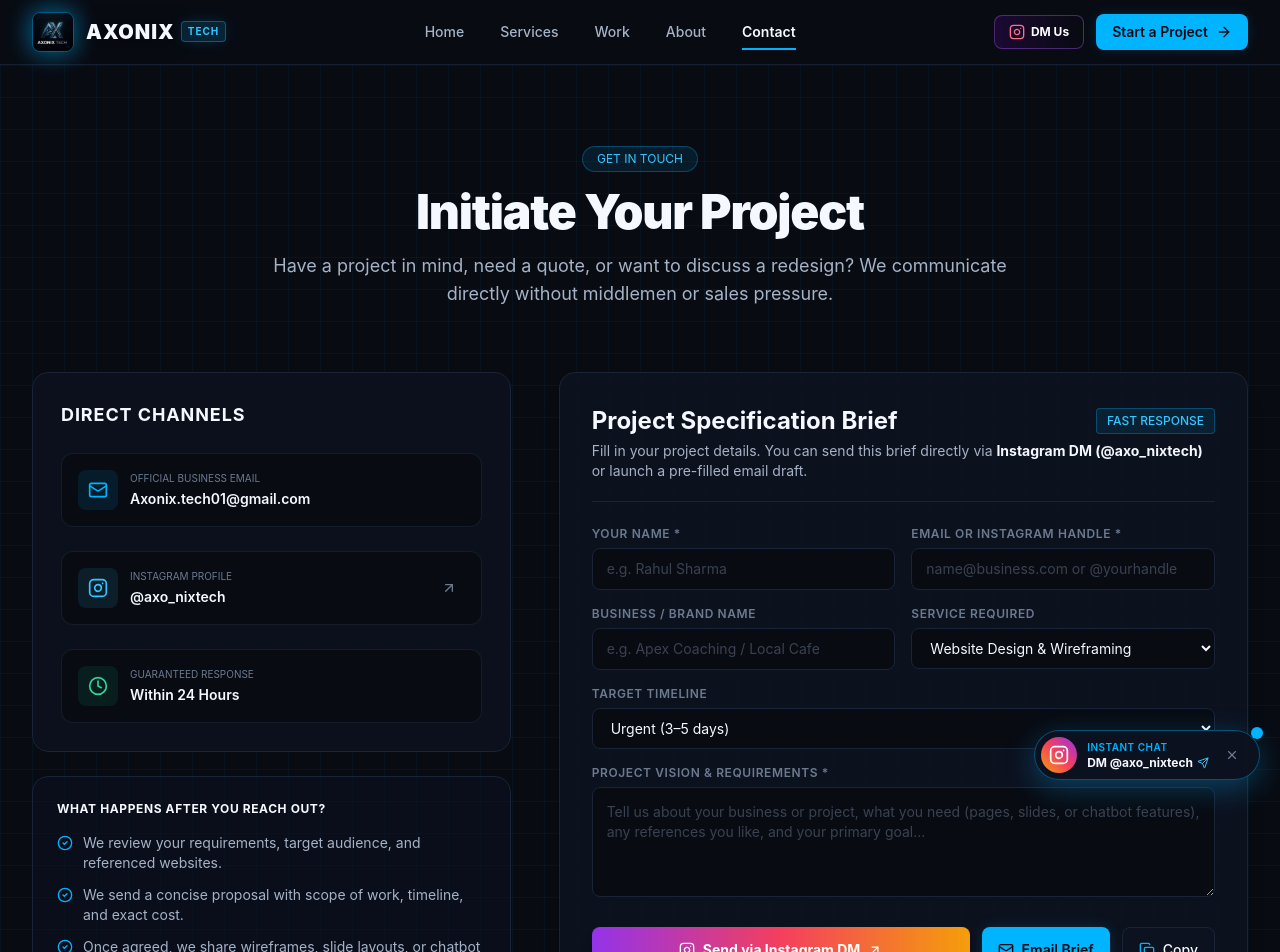
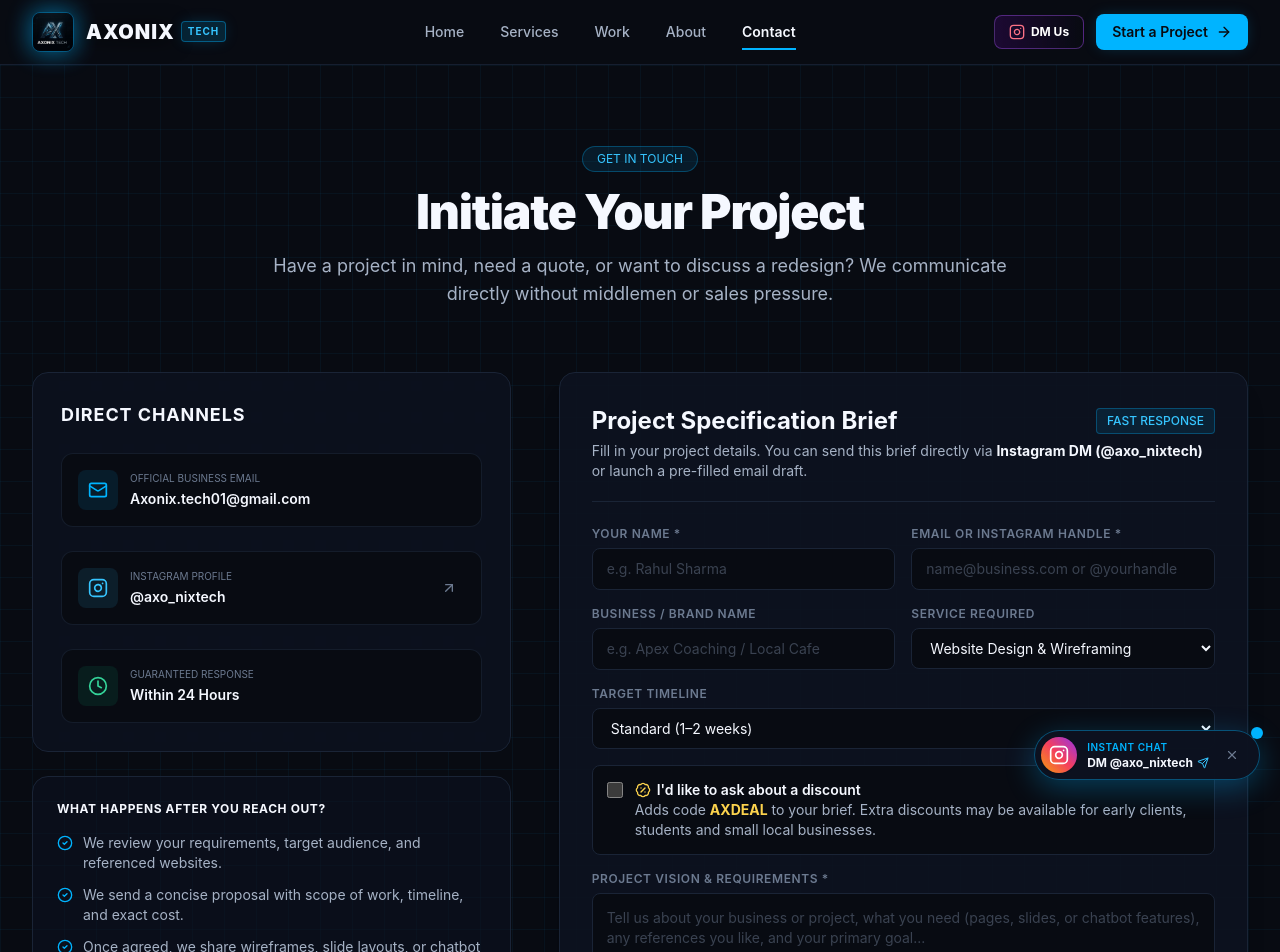
Before and after one commit to axonixtech01-cpu/axonix-tech, a Next.js app: page /contact in a window 1280 px wide. Shown: the top 952 px of the page. Built offline with nearby package versions, Linux system fonts and the light colour scheme.

Commit message:
Update ContactForm.tsx

```diff
--- a/components/ContactForm.tsx
+++ b/components/ContactForm.tsx
@@ -1,7 +1,8 @@
 'use client';
 
 import React, { useEffect, useState } from 'react';
-import { Mail, Copy, Check, Send, AlertCircle, Info, Instagram, ArrowUpRight } from 'lucide-react';
+import { Mail, Copy, Check, Send, AlertCircle, Info, Instagram, ArrowUpRight, BadgePercent } from 'lucide-react';
+import { DISCOUNT_CODE } from '@/lib/site';
 
 interface FormData {
   fullName: string;
@@ -10,6 +11,7 @@ interface FormData {
   projectType: string;
   timeline: string;
   details: string;
+  wantsDiscount: boolean;
 }
 
 interface ServiceOption {
@@ -66,8 +68,9 @@ export const ContactForm: React.FC = () => {
     email: '',
     businessName: '',
     projectType: 'Website Design',
-    timeline: 'Within 2-3 weeks',
+    timeline: 'Standard (1–2 weeks)',
     details: '',
+    wantsDiscount: false,
   });
 
   const [errors, setErrors] = useState<Partial<Record<keyof FormData, string>>>({});
@@ -79,7 +82,13 @@ export const ContactForm: React.FC = () => {
   // URLSearchParams decodes percent-encoding and "+" automatically. Reading window.location
   // inside useEffect keeps the contact page statically rendered (no Suspense boundary needed).
   useEffect(() => {
-    const requested = new URLSearchParams(window.location.search).get('service');
+    const params = new URLSearchParams(window.location.search);
+    // /contact?discount=1 (from the "Ask for a discount" buttons) pre-ticks the discount box.
+    const discount = (params.get('discount') || '').toLowerCase();
+    if (discount === '1' || discount === 'true' || discount === 'yes') {
+      setFormData((prev) => ({ ...prev, wantsDiscount: true }));
+    }
+    const requested = params.get('service');
     if (!requested) return;
     const matched = findServiceOption(requested);
     if (matched) {
@@ -117,7 +126,9 @@ Client: ${formData.fullName}
 Contact: ${formData.email}
 Business: ${formData.businessName || 'N/A'}
 Service: ${formData.projectType}
-Timeline: ${formData.timeline}
+Timeline: ${formData.timeline}${
+      formData.wantsDiscount ? `\nDiscount: Yes, I'd like to ask about a discount (code ${DISCOUNT_CODE})` : ''
+    }
 
 Project Overview:
 ${formData.details}
@@ -142,7 +153,7 @@ Target: @axo_nixtech / Axonix.tech01@gmail.com`;
     e.preventDefault();
     if (validate()) {
       const subject = encodeURIComponent(
-        `[Project Inquiry] ${formData.projectType} — ${formData.fullName} ${
+        `[Project Inquiry]${formData.wantsDiscount ? ` [${DISCOUNT_CODE}]` : ''} ${formData.projectType} — ${formData.fullName} ${
           formData.businessName ? `(${formData.businessName})` : ''
         }`
       );
@@ -310,6 +321,32 @@ Target: @axo_nixtech / Axonix.tech01@gmail.com`;
           </select>
         </div>
 
+        {/* Discount request */}
+        <label
+          htmlFor="wantsDiscount"
+          className={`flex cursor-pointer items-start gap-3 rounded-lg border p-3.5 transition-colors ${
+            formData.wantsDiscount
+              ? 'border-amber-400/60 bg-amber-400/10'
+              : 'border-axon-border bg-axon-bg hover:border-amber-400/40'
+          }`}
+        >
+          <input
+            id="wantsDiscount"
+            type="checkbox"
+            checked={formData.wantsDiscount}
+            onChange={(e) => setFormData({ ...formData, wantsDiscount: e.target.checked })}
+            className="mt-0.5 h-4 w-4 shrink-0 accent-amber-400"
+          />
+          <span className="text-xs sm:text-sm text-axon-muted leading-relaxed">
+            <span className="flex items-center gap-1.5 font-semibold text-axon-text">
+              <BadgePercent className="h-4 w-4 text-amber-300" aria-hidden="true" />
+              I&apos;d like to ask about a discount
+            </span>
+            Adds code <strong className="font-mono text-amber-300">{DISCOUNT_CODE}</strong> to your brief. Extra
+            discounts may be available for early clients, students and small local businesses.
+          </span>
+        </label>
+
         {/* Project Details */}
         <div>
           <label
```
